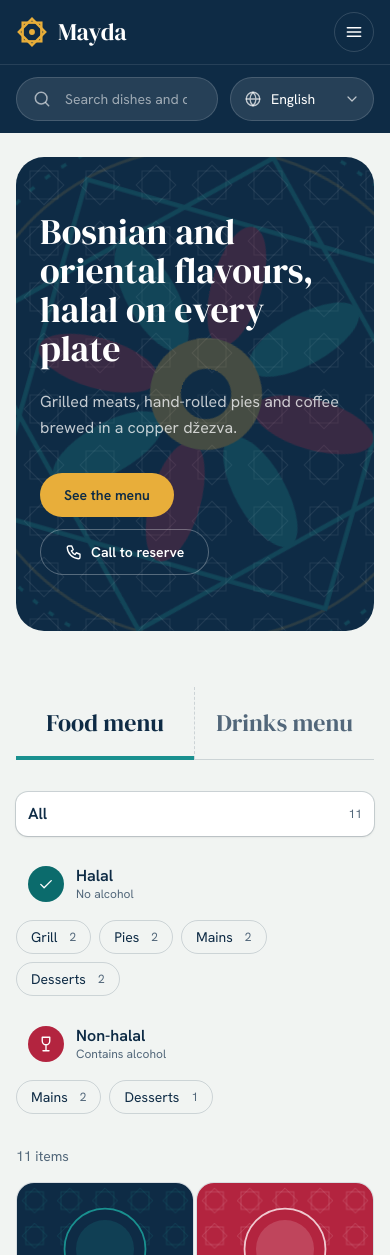
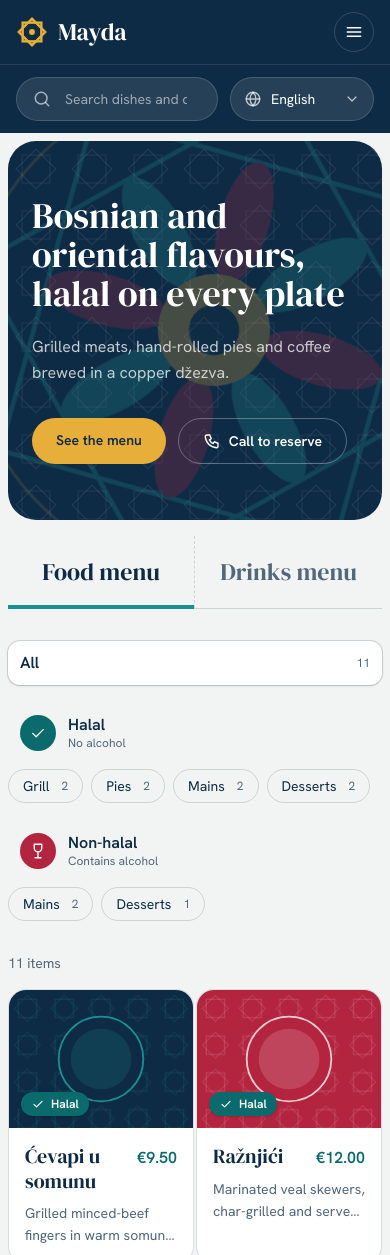
Before and after one commit to MostafaHakim/mayda, a React (Vite) app in the folder client/: page / in a window 390 px wide. Shown: the top 1255 px of the page. Built offline with nearby package versions, Linux system fonts and the light colour scheme; the HTML template or start-up script is replaced by a standard one.

Commit message:
Grid Menu

```diff
--- a/client/src/pages/Menu.jsx
+++ b/client/src/pages/Menu.jsx
@@ -834,7 +834,7 @@ export default function Menu() {
 
       <main>
         {/* ------------------------------- Hero ------------------------------ */}
-        <div className="mx-auto max-w-7xl px-4 pt-6 sm:px-6">
+        <div className="mx-auto max-w-7xl px-2 pt-2 sm:pt-6 sm:px-6">
           <section className="sf-dark relative overflow-hidden rounded-[28px] bg-[var(--ink)] text-white">
             <TileBackdrop />
             <div className="pointer-events-none absolute -end-28 top-1/2 w-[560px] max-w-none -translate-y-1/2 opacity-25 md:opacity-100">
@@ -870,7 +870,7 @@ export default function Menu() {
         {/* -------------------------------- Menu ----------------------------- */}
         <section
           id="menu"
-          className="mx-auto max-w-7xl scroll-mt-40 px-4 pb-20 pt-14 sm:px-6"
+          className="mx-auto max-w-7xl scroll-mt-40 px-2 pb-6 sm:pb-20 pt-4 sm:pt-14 sm:px-6"
         >
           {/* Food menu | Drinks menu */}
           <div
```
